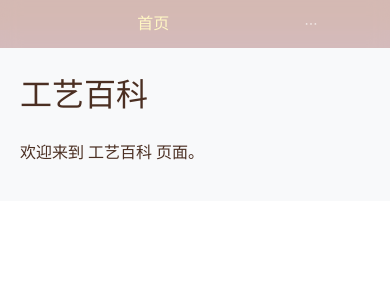
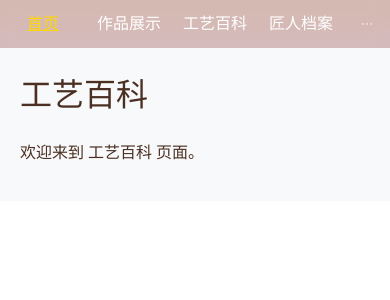
Before and after one commit to HonoraTT/Filigree-Inlaid-Metal-Art, a React (Vite) app in the folder frontend/: page /visit in a window 390 px wide. Shown: the top 300 px of the page. Built offline with nearby package versions, Linux system fonts and the light colour scheme; a web font is replaced by a local one.

Commit message:
导航栏优化

```diff
--- a/frontend/src/components/Navbar.css
+++ b/frontend/src/components/Navbar.css
@@ -8,9 +8,12 @@
   left: 0;
   right: 0;
   z-index: 1000;
+  width:100%;
   background: rgba(188, 146, 146, 0.6);
   backdrop-filter: blur(10px);
-  transition: all 0.3s ease;
+  -webkit-backdrop-filter: blur(10px); /* Safari 兼容 */
+  transition: background-color 0.3s ease, box-shadow 0.3s ease;
+  will-change: background-color, backdrop-filter;
 }
 
 /* 滚动状态 */
@@ -51,6 +54,9 @@
 
 /* 响应式调整 */
 @media (max-width: 768px) {
+  .navbar-container {
+    transition: none !important; /* 禁用分屏下的过渡 */
+  }
   .custom-menu.ant-menu {
     line-height: 48px;
     display: flex;
@@ -60,6 +66,7 @@
   .custom-menu.ant-menu-horizontal > .ant-menu-item {
     font-size: 16px;
     padding: 0 10px;
+    transition: none !important;
   }
 }
 
@@ -103,16 +110,7 @@
     border-bottom: none !important;
   }
 
-  /* 响应式调整 */
-  @media (max-width: 768px) {
-    .custom-menu.ant-menu-horizontal {
-      flex-wrap: wrap;
-    }
-    .custom-menu.ant-menu-horizontal > .ant-menu-item {
-      flex: 0 0 50%; /* 小屏幕每行显示2个 */
-      padding: 0 5px !important;
-    }
-  }
+
 
   /* 匹配导航栏高度 */
 body {
--- a/frontend/src/components/Navbar.jsx
+++ b/frontend/src/components/Navbar.jsx
@@ -7,9 +7,18 @@ const Navbar = () => {
   const [scrolled, setScrolled] = useState(false);
 
   useEffect(() => {
+    let ticking = false;
+
     const handleScroll = () => {
-      setScrolled(window.scrollY > 50);
+      if (!ticking) {
+        window.requestAnimationFrame(() => {
+          setScrolled(window.scrollY > 50);
+          ticking = false;
+        });
+        ticking = true;
+      }
     };
+
     window.addEventListener('scroll', handleScroll);
     return () => window.removeEventListener('scroll', handleScroll);
   }, []);
@@ -20,6 +29,8 @@ const Navbar = () => {
         mode="horizontal"
         className="custom-menu"
         theme="dark" // 使用暗色主题避免默认亮色冲突
+        selectable={false}  // 如果不需要选中状态
+        style={{transition: 'none'}}  // 禁用动画
       >
         <Menu.Item key="home">
           <Link to="/">首页</Link>
```
